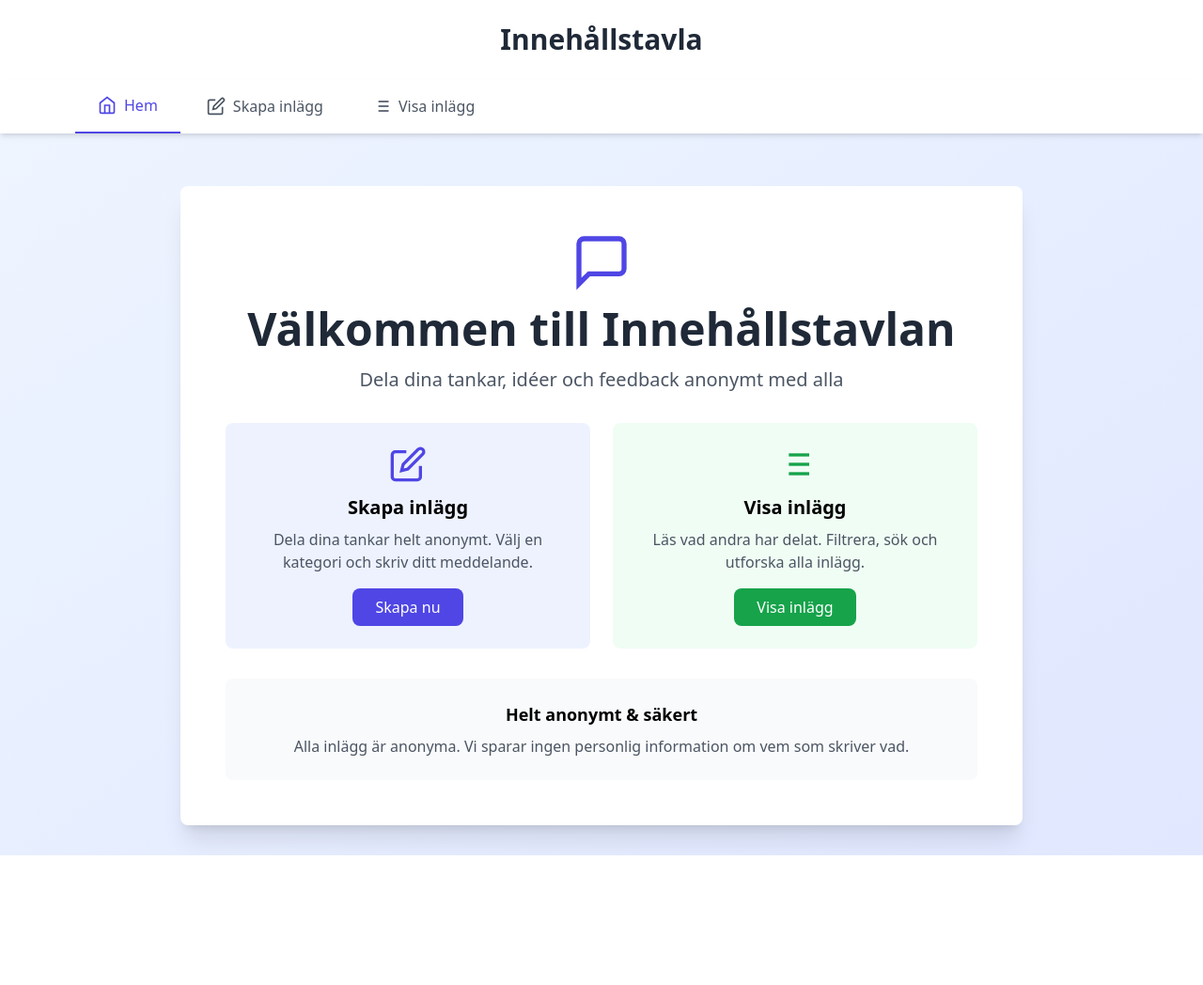
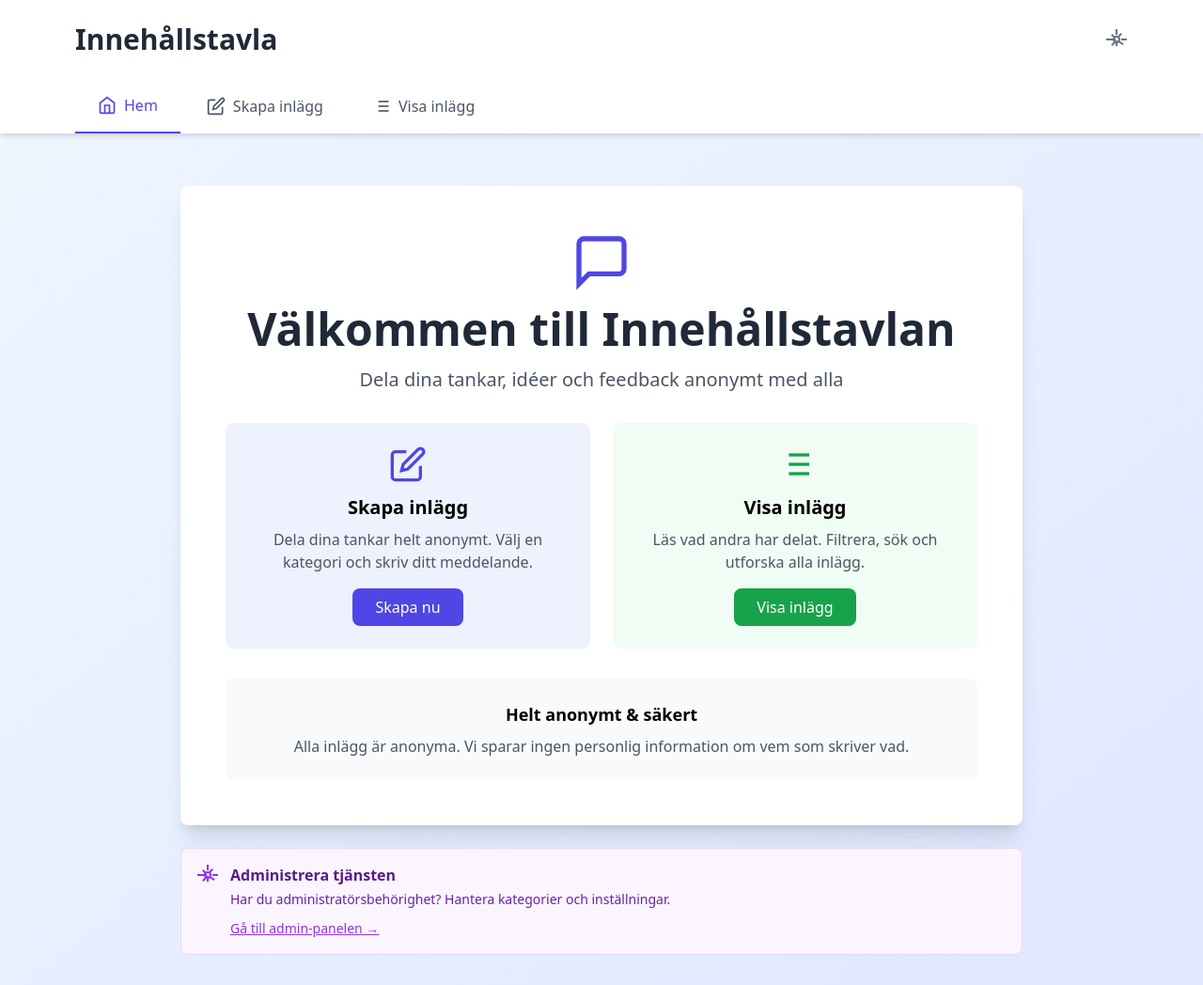
Before and after one commit to andersasplundberggren/textonline, a plain HTML site: page index.html in a window 1280 px wide. Shown: the whole page at 94% size. Before the commit the page ends 910 px from the top, so only its background shows below. Drawn offline with nearby package versions, Linux system fonts and the light colour scheme.

Commit message:
Update index.html

```diff
--- a/index.html
+++ b/index.html
@@ -9,8 +9,14 @@
 <body class="bg-gradient-to-br from-blue-50 to-indigo-100 min-h-screen">
     <!-- Header -->
     <div class="bg-white shadow-lg">
-        <div class="max-w-6xl mx-auto px-4 py-6">
-            <h1 class="text-3xl font-bold text-gray-800 text-center">Innehållstavla</h1>
+        <div class="max-w-6xl mx-auto px-4 py-6 flex justify-between items-center">
+            <h1 class="text-3xl font-bold text-gray-800">Innehållstavla</h1>
+            <a href="admin.html" class="text-gray-500 hover:text-gray-700 transition" title="Admin">
+                <svg width="24" height="24" viewBox="0 0 24 24" fill="none" stroke="currentColor" stroke-width="2">
+                    <circle cx="12" cy="12" r="3"></circle>
+                    <path d="M12 1v6m0 6v6m5.2-13.2L14 9m-4 6-3.2 3.2M23 12h-6m-6 0H1m18.2 5.2L14 14m-4-4-3.2-3.2"></path>
+                </svg>
+            </a>
         </div>
     </div>
 
@@ -104,6 +110,25 @@
                     </p>
                 </div>
             </div>
+
+            <!-- Admin Info Box -->
+            <div class="mt-6 bg-purple-50 border border-purple-200 rounded-lg p-4">
+                <div class="flex items-start gap-3">
+                    <svg width="24" height="24" class="text-purple-600 flex-shrink-0" viewBox="0 0 24 24" fill="none" stroke="currentColor" stroke-width="2">
+                        <circle cx="12" cy="12" r="3"></circle>
+                        <path d="M12 1v6m0 6v6m5.2-13.2L14 9m-4 6-3.2 3.2M23 12h-6m-6 0H1m18.2 5.2L14 14m-4-4-3.2-3.2"></path>
+                    </svg>
+                    <div class="flex-1">
+                        <h3 class="font-semibold text-purple-900 mb-1">Administrera tjänsten</h3>
+                        <p class="text-sm text-purple-800 mb-2">
+                            Har du administratörsbehörighet? Hantera kategorier och inställningar.
+                        </p>
+                        <a href="admin.html" class="text-sm font-medium text-purple-600 hover:text-purple-800 underline">
+                            Gå till admin-panelen →
+                        </a>
+                    </div>
+                </div>
+            </div>
         </div>
     </div>
 </body>
```
